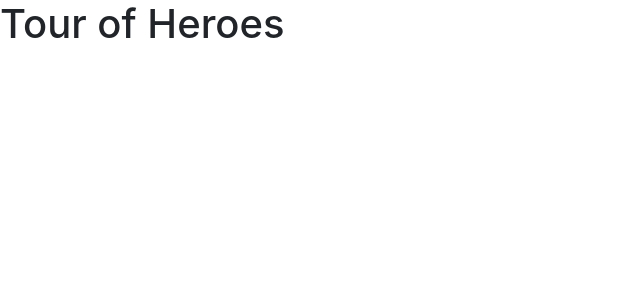
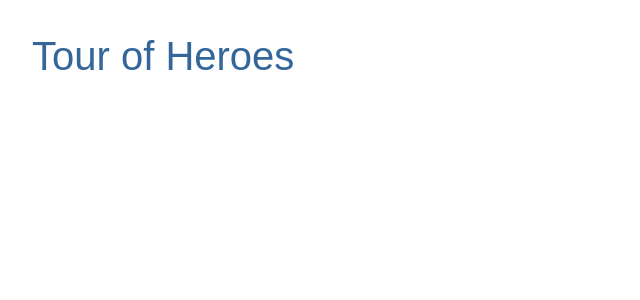
Before and after one commit to shota-nukumizu/angular-app, an Angular app: page / in a window 1280 px wide. Shown: the top 300 px of the page, without its empty margins (0-640 px from the left). Built offline with nearby package versions, Linux system fonts and the light colour scheme.

Commit message:
create style

```diff
--- a/src/styles.css
+++ b/src/styles.css
@@ -1 +1,22 @@
-/* You can add global styles to this file, and also import other style files */
+/* Application-wide Styles */
+h1 {
+  color: #369;
+  font-family: Arial, Helvetica, sans-serif;
+  font-size: 250%;
+}
+h2, h3 {
+  color: #444;
+  font-family: Arial, Helvetica, sans-serif;
+  font-weight: lighter;
+}
+body {
+  margin: 2em;
+}
+body, input[type="text"], button {
+  color: #333;
+  font-family: Cambria, Georgia, serif;
+}
+/* everywhere else */
+* {
+  font-family: Arial, Helvetica, sans-serif;
+}
```
Also changed, not shown: 1 other file (tests, documents, lock files or other folders).
